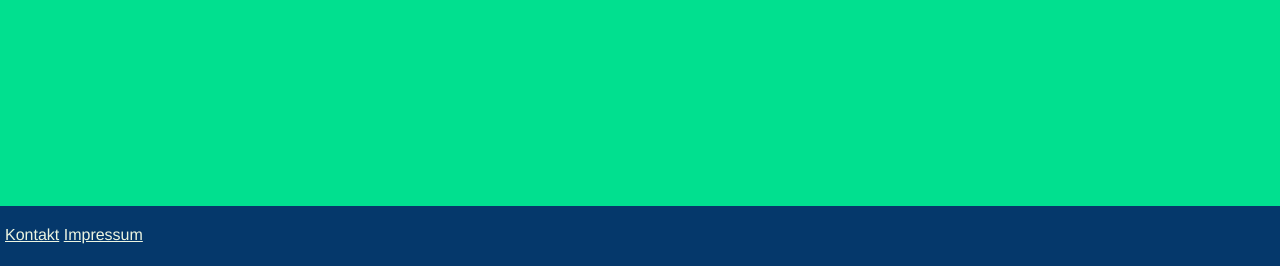
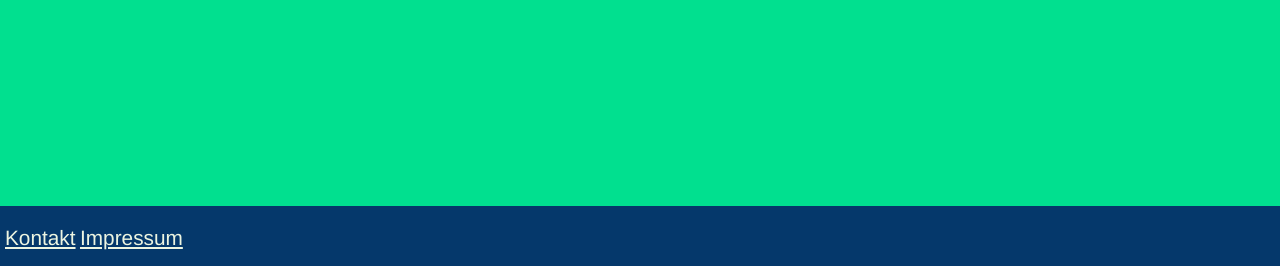
Before and after one commit to BenediktSt/sl1-starkbierfest, a plain HTML site: page index.html in a window 1280 px wide. Shown: the part 5566-5832 px from the top of the page. Drawn offline with Linux system fonts and the light colour scheme.

Commit message:
font size footer

```diff
--- a/core.css
+++ b/core.css
@@ -118,6 +118,10 @@ footer div {
     padding: 20px 0 10px 5px;
 }
 
+footer a {
+    font-size: 1.3rem;
+}
+
 #content-container {
     padding: 5px 10px 65px 10px;
     color: #05386B;
```
